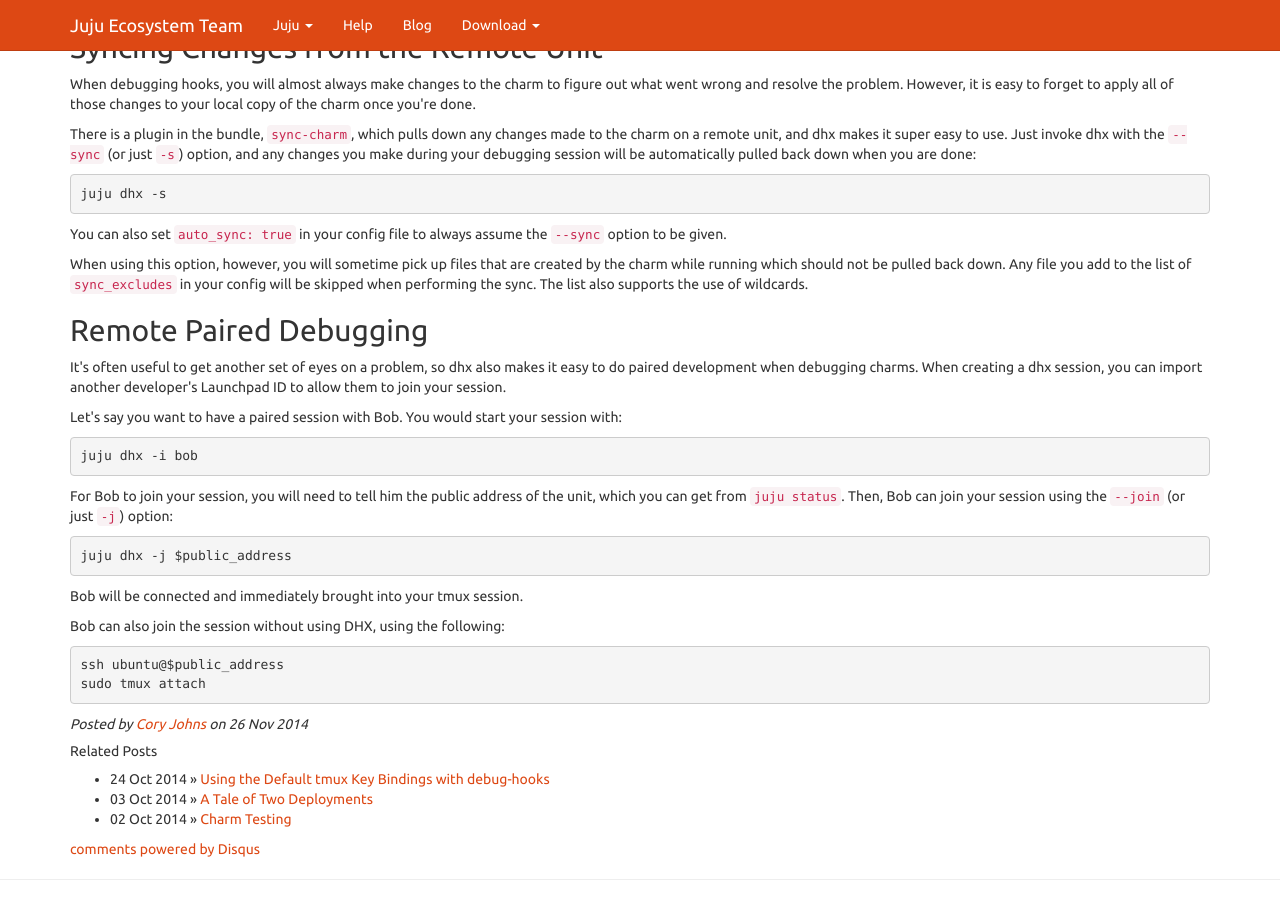
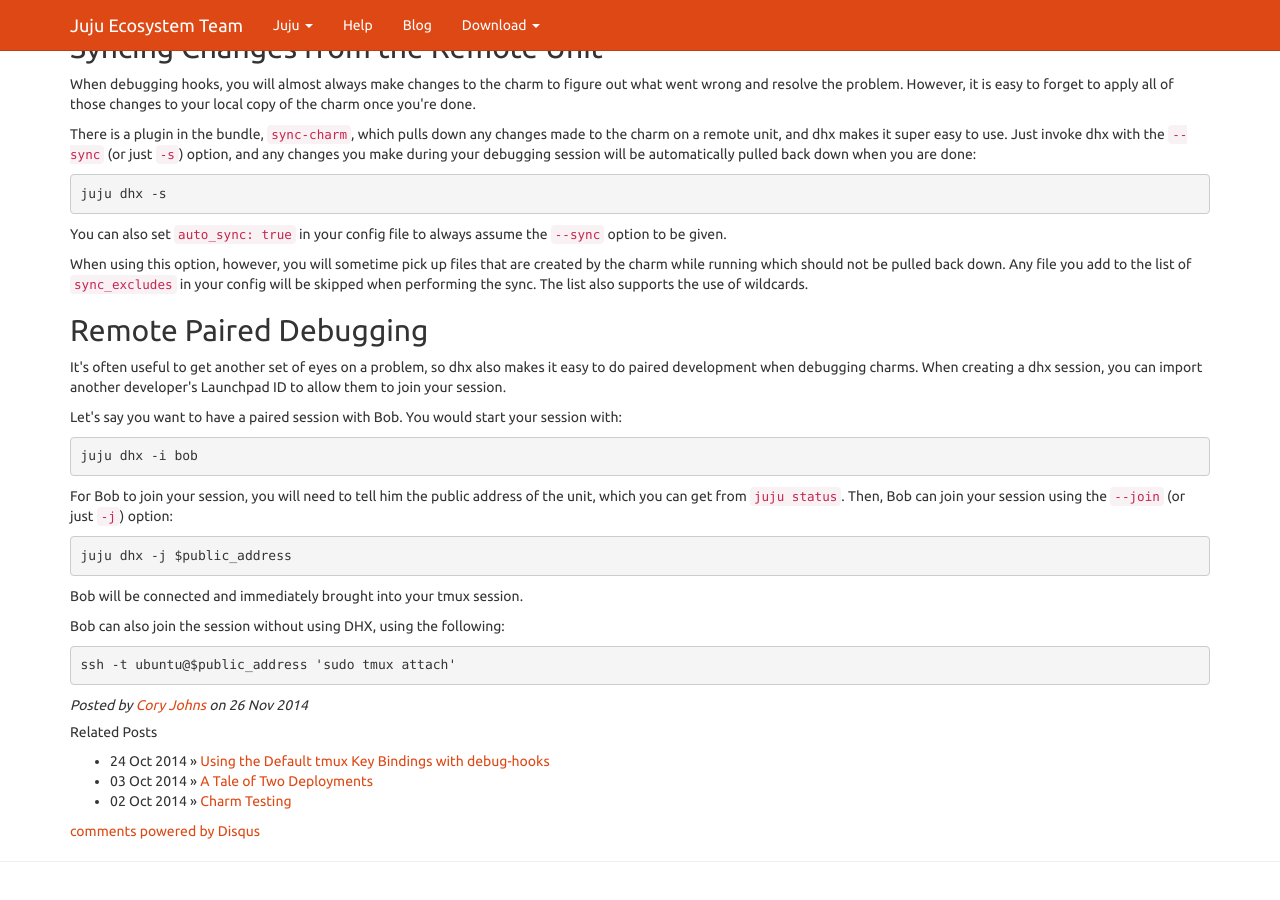
Before and after one commit to juju-solutions/juju-solutions.github.io, a Jekyll site: the page built from _posts/2014-11-26-debug-hooks-ext-plugin.md, in a window 1280 px wide and 900 px high, scrolled down 1938 px. Built offline with Jekyll 4.4.1, drawn with Linux system fonts in a browser that asks for light colours; comment, search, counter and statistics services are not loaded.

Commit message:
Improved non-dhx session join command

```diff
--- a/_posts/2014-11-26-debug-hooks-ext-plugin.md
+++ b/_posts/2014-11-26-debug-hooks-ext-plugin.md
@@ -198,6 +198,5 @@ Bob will be connected and immediately brought into your tmux session.
 Bob can also join the session without using DHX, using the following:
 
 {% highlight bash %}
-ssh ubuntu@$public_address
-sudo tmux attach
+ssh -t ubuntu@$public_address 'sudo tmux attach'
 {% endhighlight %}
```
